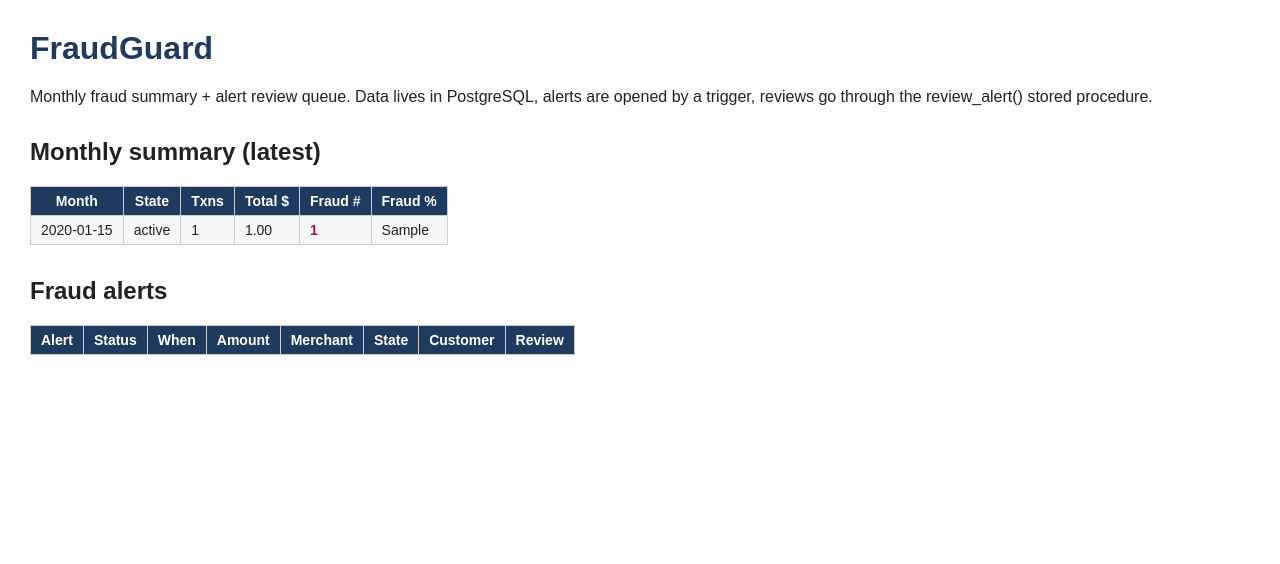
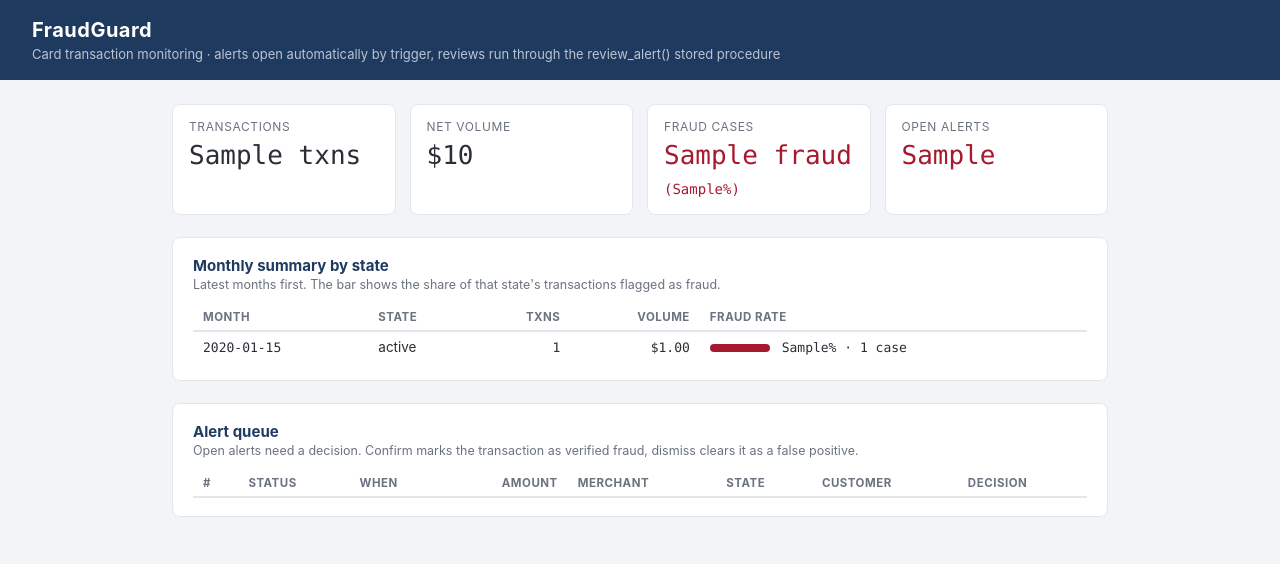
Before and after one commit to Aditya-Khadye/fraudguard-cop5711, a Flask app: template app/templates/index.html in a window 1280 px wide. Shown: the top 564 px of the page. Run offline with Flask 3, Linux system fonts and the light colour scheme; the template is opened without the code that fills it: most values are stand-ins (such as "Sample title", 1, 10 or a date in 2020); lists and menus that the app fills with data are empty; some libraries are stand-ins or nearby versions.

Commit message:
make the dashboard actually readable: kpi cards, fraud bars, alert queue styling

```diff
--- a/app/app.py
+++ b/app/app.py
@@ -21,6 +21,14 @@ def query(sql, params=None):
 
 @app.route("/")
 def dashboard():
+    stats = query("""
+        SELECT COUNT(*) AS txns,
+               COUNT(*) FILTER (WHERE is_fraud) AS fraud,
+               ROUND(100.0 * COUNT(*) FILTER (WHERE is_fraud) / COUNT(*), 1) AS fraud_pct,
+               SUM(amount) AS volume,
+               (SELECT COUNT(*) FROM fraud_alert WHERE alert_status = 'OPEN') AS open_alerts
+        FROM transaction
+    """)[0]
     monthly = query("""
         SELECT month, merchant_state, txn_count, total_amount, fraud_count, fraud_pct
         FROM v_monthly_fraud_summary
@@ -37,7 +45,7 @@ def dashboard():
         JOIN customer c ON c.customer_id = cd.customer_id
         ORDER BY (a.alert_status = 'OPEN') DESC, a.created_at DESC
     """)
-    return render_template("index.html", monthly=monthly, alerts=alerts)
+    return render_template("index.html", stats=stats, monthly=monthly, alerts=alerts)
 
 
 # backend api endpoint (json), same data the page uses
--- a/app/templates/index.html
+++ b/app/templates/index.html
@@ -2,64 +2,124 @@
 <html>
 <head>
 <title>FraudGuard</title>
+<meta name="viewport" content="width=device-width, initial-scale=1">
 <style>
-  body { font-family: Arial, sans-serif; margin: 30px; color: #222; }
-  h1 { color: #1F3A5F; }
-  h2 { margin-top: 32px; }
-  table { border-collapse: collapse; margin-top: 8px; }
-  th, td { border: 1px solid #ccc; padding: 6px 10px; font-size: 14px; }
-  th { background: #1F3A5F; color: white; }
-  tr:nth-child(even) { background: #f4f6f8; }
-  .fraud { color: #A6192E; font-weight: bold; }
-  .status-OPEN { color: #A6192E; font-weight: bold; }
-  .status-CONFIRMED { color: #1F3A5F; }
-  .status-DISMISSED { color: #777; }
-  form.inline { display: inline; }
-  button { padding: 3px 8px; cursor: pointer; }
+  :root {
+    --navy: #1F3A5F; --red: #A6192E; --bg: #F2F4F7;
+    --ink: #2A2E35; --muted: #6B7280; --line: #E3E7EC;
+  }
+  * { box-sizing: border-box; }
+  body { font-family: -apple-system, "Segoe UI", Arial, sans-serif; background: var(--bg);
+         color: var(--ink); margin: 0; }
+  .num { font-family: ui-monospace, "SF Mono", Menlo, Consolas, monospace; font-size: 13px; }
+
+  header { background: var(--navy); color: white; padding: 18px 32px; }
+  header h1 { margin: 0; font-size: 20px; letter-spacing: 0.5px; }
+  header p { margin: 4px 0 0; font-size: 13px; color: #B9C4D4; }
+
+  main { max-width: 1000px; margin: 0 auto; padding: 24px 32px 48px; }
+
+  .cards { display: grid; grid-template-columns: repeat(4, 1fr); gap: 14px; }
+  .card { background: white; border: 1px solid var(--line); border-radius: 8px; padding: 14px 16px; }
+  .card .label { font-size: 12px; color: var(--muted); text-transform: uppercase; letter-spacing: 0.6px; }
+  .card .value { font-family: ui-monospace, "SF Mono", Menlo, monospace; font-size: 26px; margin-top: 6px; }
+  .card.alert .value { color: var(--red); }
+
+  section { background: white; border: 1px solid var(--line); border-radius: 8px;
+            margin-top: 22px; padding: 18px 20px; }
+  section h2 { margin: 0 0 2px; font-size: 15px; color: var(--navy); }
+  section .sub { margin: 0 0 12px; font-size: 12.5px; color: var(--muted); }
+
+  table { border-collapse: collapse; width: 100%; }
+  th { text-align: left; font-size: 11.5px; color: var(--muted); text-transform: uppercase;
+       letter-spacing: 0.5px; padding: 6px 10px; border-bottom: 2px solid var(--line); }
+  td { padding: 7px 10px; border-bottom: 1px solid var(--line); font-size: 13.5px; }
+  tr:last-child td { border-bottom: none; }
+  td.r, th.r { text-align: right; }
+
+  .bar { display: inline-block; vertical-align: middle; height: 8px; width: 60px;
+         background: var(--line); border-radius: 4px; overflow: hidden; margin-right: 8px; }
+  .bar i { display: block; height: 100%; background: var(--red); }
+
+  .pill { display: inline-block; padding: 2px 9px; border-radius: 10px; font-size: 11.5px; font-weight: 600; }
+  .pill.OPEN      { background: #FBEAEC; color: var(--red); }
+  .pill.CONFIRMED { background: #E8EDF5; color: var(--navy); }
+  .pill.DISMISSED { background: #EEF0F2; color: var(--muted); }
+
+  tr.open td { background: #FDF7F8; }
+  tr.open td:first-child { border-left: 3px solid var(--red); }
+
+  button { padding: 4px 12px; border-radius: 6px; border: 1px solid var(--line);
+           background: white; cursor: pointer; font-size: 12.5px; }
+  button.confirm { border-color: var(--red); color: var(--red); }
+  button.confirm:hover { background: var(--red); color: white; }
+  button.dismiss:hover { background: var(--line); }
+
+  @media (max-width: 720px) { .cards { grid-template-columns: repeat(2, 1fr); } main { padding: 16px; } }
 </style>
 </head>
 <body>
+<header>
   <h1>FraudGuard</h1>
-<p>Monthly fraud summary + alert review queue. Data lives in PostgreSQL, alerts are opened by a trigger, reviews go through the review_alert() stored procedure.</p>
+  <p>Card transaction monitoring &middot; alerts open automatically by trigger, reviews run through the review_alert() stored procedure</p>
+</header>
+<main>
 
-<h2>Monthly summary (latest)</h2>
+<div class="cards">
+  <div class="card"><div class="label">Transactions</div><div class="value">{{ stats.txns }}</div></div>
+  <div class="card"><div class="label">Net volume</div><div class="value">${{ '{:,.0f}'.format(stats.volume) }}</div></div>
+  <div class="card alert"><div class="label">Fraud cases</div><div class="value">{{ stats.fraud }} <span style="font-size:14px">({{ stats.fraud_pct }}%)</span></div></div>
+  <div class="card alert"><div class="label">Open alerts</div><div class="value">{{ stats.open_alerts }}</div></div>
+</div>
+
+<section>
+  <h2>Monthly summary by state</h2>
+  <p class="sub">Latest months first. The bar shows the share of that state's transactions flagged as fraud.</p>
   <table>
-  <tr><th>Month</th><th>State</th><th>Txns</th><th>Total $</th><th>Fraud #</th><th>Fraud %</th></tr>
+    <tr><th>Month</th><th>State</th><th class="r">Txns</th><th class="r">Volume</th><th>Fraud rate</th></tr>
     {% for r in monthly %}
     <tr>
-    <td>{{ r.month.strftime('%Y-%m') }}</td>
+      <td class="num">{{ r.month.strftime('%Y-%m') }}</td>
       <td>{{ r.merchant_state }}</td>
-    <td>{{ r.txn_count }}</td>
-    <td>{{ '%.2f' % r.total_amount }}</td>
-    <td class="{{ 'fraud' if r.fraud_count else '' }}">{{ r.fraud_count }}</td>
-    <td>{{ r.fraud_pct }}</td>
+      <td class="r num">{{ r.txn_count }}</td>
+      <td class="r num">${{ '{:,.2f}'.format(r.total_amount) }}</td>
+      <td>
+        <span class="bar"><i style="width: {{ r.fraud_pct }}%"></i></span>
+        <span class="num">{{ r.fraud_pct }}%{% if r.fraud_count %} &middot; {{ r.fraud_count }} case{{ 's' if r.fraud_count > 1 }}{% endif %}</span>
+      </td>
     </tr>
     {% endfor %}
   </table>
+</section>
 
-<h2>Fraud alerts</h2>
+<section>
+  <h2>Alert queue</h2>
+  <p class="sub">Open alerts need a decision. Confirm marks the transaction as verified fraud, dismiss clears it as a false positive.</p>
   <table>
-  <tr><th>Alert</th><th>Status</th><th>When</th><th>Amount</th><th>Merchant</th><th>State</th><th>Customer</th><th>Review</th></tr>
+    <tr><th>#</th><th>Status</th><th>When</th><th class="r">Amount</th><th>Merchant</th><th>State</th><th>Customer</th><th>Decision</th></tr>
     {% for a in alerts %}
-  <tr>
-    <td>{{ a.alert_id }}</td>
-    <td class="status-{{ a.alert_status }}">{{ a.alert_status }}</td>
-    <td>{{ a.txn_timestamp.strftime('%Y-%m-%d %H:%M') }}</td>
-    <td>{{ '%.2f' % a.amount }}</td>
+    <tr class="{{ 'open' if a.alert_status == 'OPEN' }}">
+      <td class="num">{{ a.alert_id }}</td>
+      <td><span class="pill {{ a.alert_status }}">{{ a.alert_status }}</span></td>
+      <td class="num">{{ a.txn_timestamp.strftime('%Y-%m-%d %H:%M') }}</td>
+      <td class="r num">${{ '{:,.2f}'.format(a.amount) }}</td>
       <td>{{ a.merchant_name }}</td>
       <td>{{ a.merchant_state }}</td>
-    <td>{{ a.customer_id }}</td>
+      <td class="num">{{ a.customer_id }}</td>
       <td>
         {% if a.alert_status == 'OPEN' %}
-      <form class="inline" method="post" action="/alerts/{{ a.alert_id }}/review">
+        <form style="display:inline" method="post" action="/alerts/{{ a.alert_id }}/review">
           <input type="hidden" name="reviewer" value="analyst_1">
-        <button name="decision" value="CONFIRMED">confirm</button>
-        <button name="decision" value="DISMISSED">dismiss</button>
+          <button class="confirm" name="decision" value="CONFIRMED">Confirm fraud</button>
+          <button class="dismiss" name="decision" value="DISMISSED">Dismiss</button>
         </form>
         {% endif %}
       </td>
     </tr>
     {% endfor %}
   </table>
+</section>
+
+</main>
 </body>
 </html>
```
Lines whose indentation alone changed are shown as unchanged.
